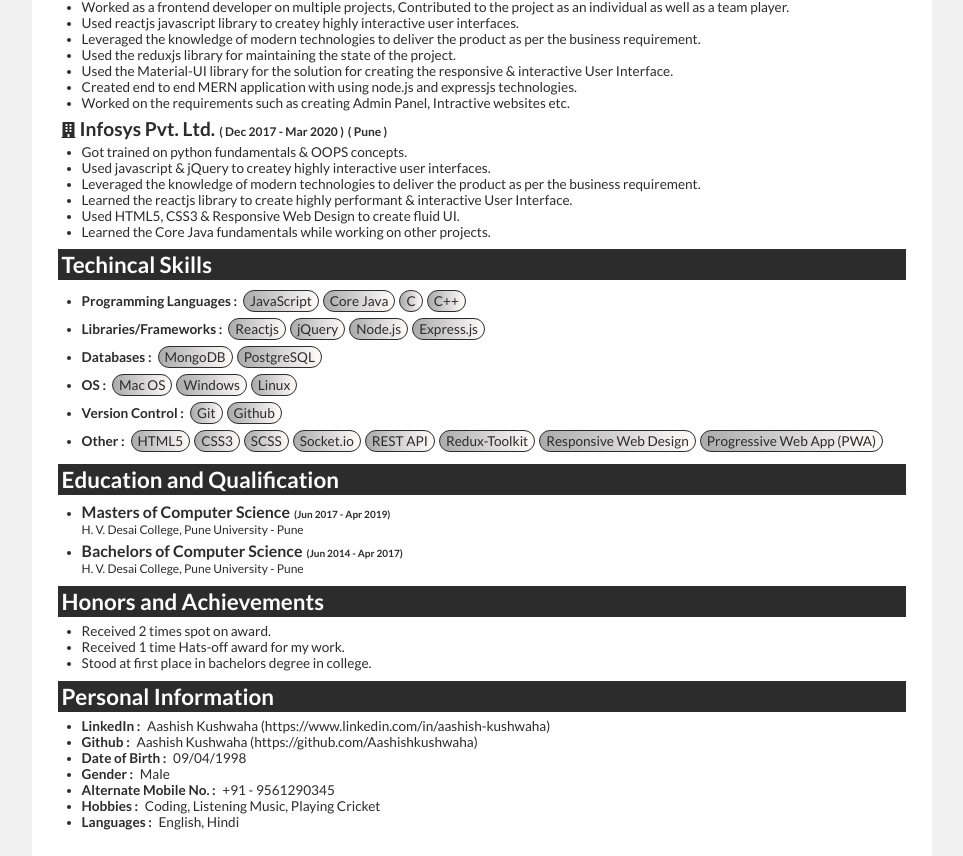
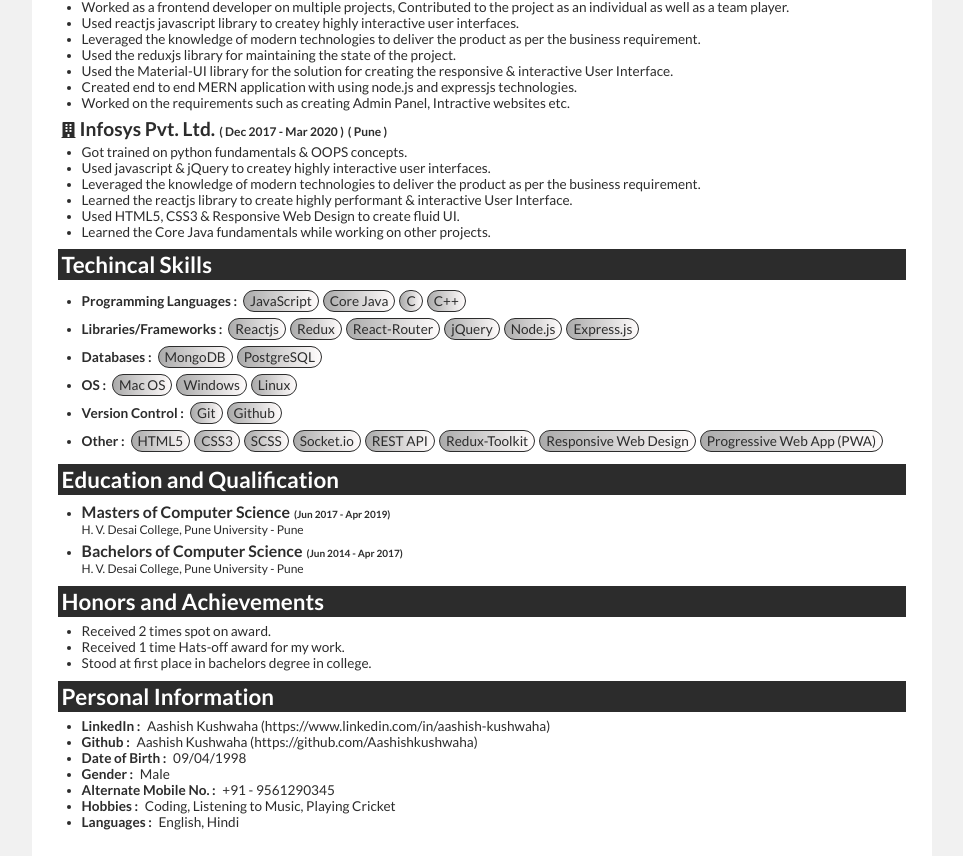
Before and after one commit to Aashishkushwaha/resume, a React (Create React App) app: page / in a window 1280 px wide. Shown: the part 224-1080 px from the top of the page, without its empty margins (158-1121 px from the left). Built offline with nearby package versions, Linux system fonts and the light colour scheme.

Commit message:
fix: hobbies, add reduxjs as skill

```diff
--- a/src/resumeData.js
+++ b/src/resumeData.js
@@ -44,7 +44,7 @@
     ],
     skillsInfo: {
         'Programming Languages': [ 'JavaScript', 'Core Java', 'C', 'C++' ],
-        'Libraries/Frameworks': [ 'Reactjs', 'jQuery', 'Node.js', 'Express.js' ],
+        'Libraries/Frameworks': [ 'Reactjs', 'Redux', 'React-Router', 'jQuery', 'Node.js', 'Express.js' ],
         'Databases': [ 'MongoDB', 'PostgreSQL' ],
         'OS': [ 'Mac OS', 'Windows', 'Linux' ],
         'Version Control': ['Git', 'Github'],
@@ -84,7 +84,7 @@
             'Date of Birth': '09/04/1998',
             'Gender': 'Male',
             'Alternate Mobile No.': '+91 - 9561290345',
-            'Hobbies': 'Coding, Listening Music, Playing Cricket',
+            'Hobbies': 'Coding, Listening to Music, Playing Cricket',
             'Languages': 'English, Hindi'
         }
     }
```
